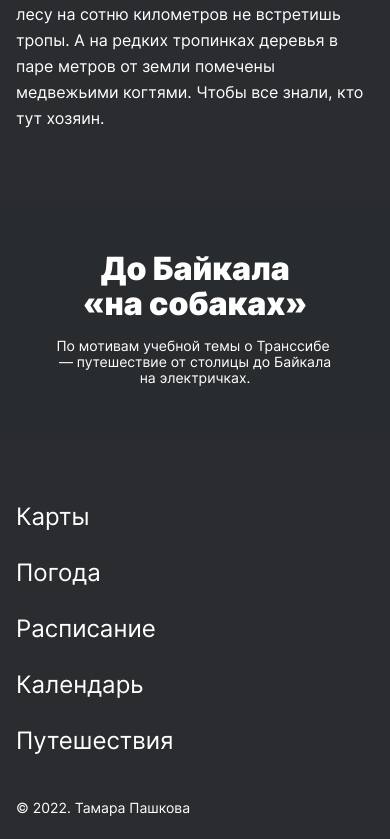
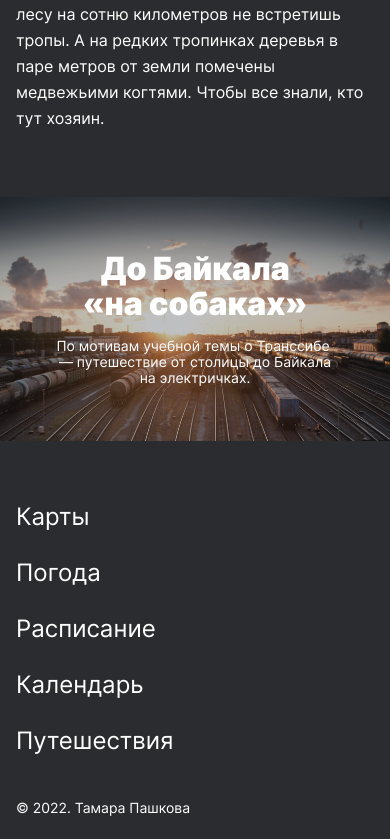
Before and after one commit to Toma-P/russian-travel, a plain HTML site: page index.html in a window 390 px wide. Shown: the part 9144-9983 px from the top of the page. Drawn offline with Linux system fonts and the light colour scheme.

Commit message:
Исправление пути к картинке

```diff
--- a/blocks/cover/__link/cover__link.css
+++ b/blocks/cover/__link/cover__link.css
@@ -29,6 +29,6 @@
 
 @media screen and (max-width: 425px) {
   .cover__link {
-    background-image: url(../../images/cover-trains-S.jpg);
+    background-image: url(../../../images/cover-trains-S.jpg);
   }
 }
```
